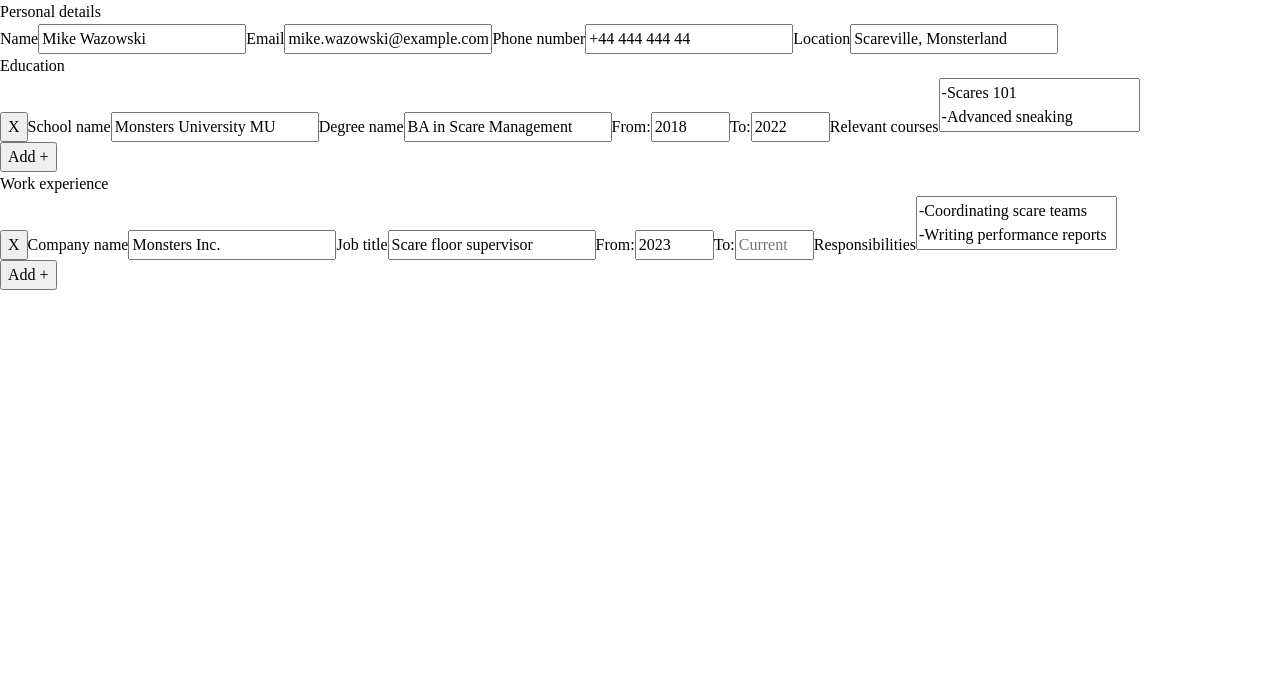
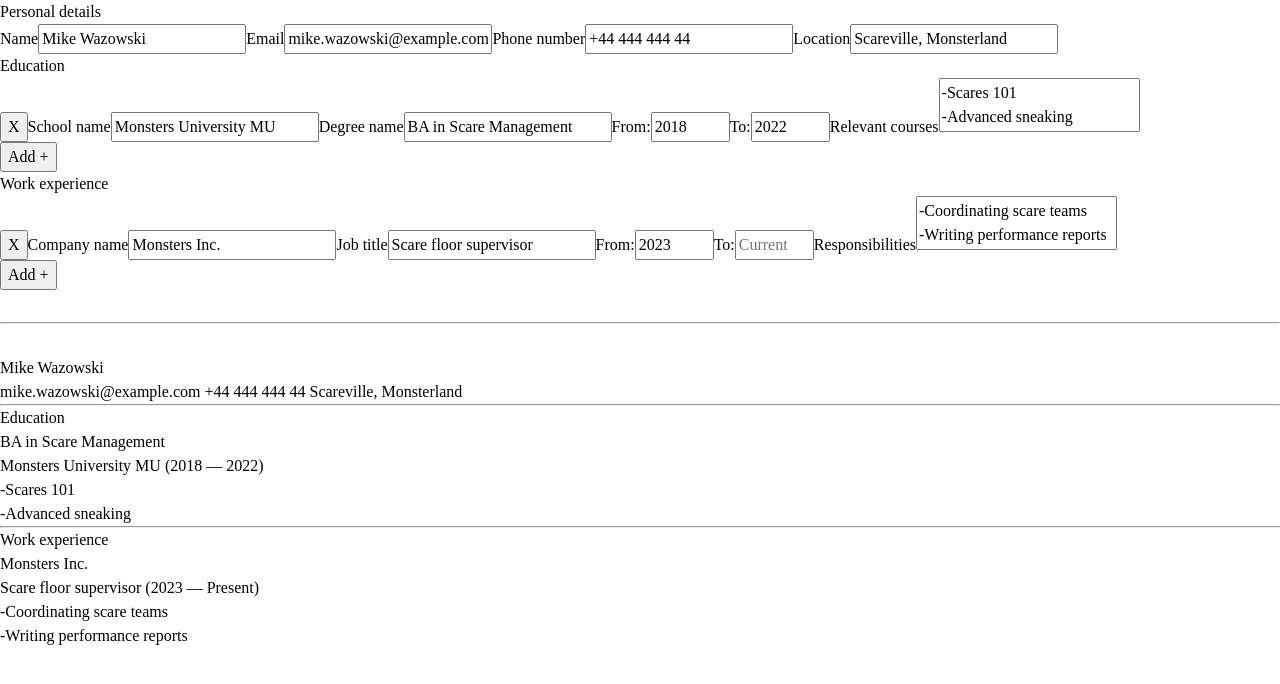
Before and after one commit to vicpues/odin-cv, a React (Vite) app: page / in a window 1280 px wide. Shown: the top 684 px of the page. Built offline with nearby package versions, Linux system fonts and the light colour scheme.

Commit message:
feat: Add basic output component

```diff
--- a/src/App.jsx
+++ b/src/App.jsx
@@ -1,6 +1,7 @@
 import "./App.css";
 import { useState } from "react";
 import Form from "./components/Form/Form";
+import Output from "./components/Output/Output";
 import { data } from "./form-data";
 
 export default function App() {
@@ -13,6 +14,8 @@
   return (
     <>
       <Form data={formData} updateFn={updateFn} />
+      <hr style={{ margin: "2rem 0" }} />
+      <Output data={formData} />
     </>
   );
 }
--- /dev/null
+++ b/src/components/Output/Output.jsx
@@ -0,0 +1,51 @@
+import getDateString from "./getDateString";
+import Paragraphs from "./Paragraphs";
+
+export default function Output({ data }) {
+  const personal = data.personalData[0];
+  const education = data.educationData;
+  const work = data.workData;
+
+  return (
+    <div>
+      <div>
+        <div>{personal.name}</div>
+        <span>{personal.email}</span> <span>{personal.phone}</span>{" "}
+        <span>{personal.location}</span>
+      </div>
+
+      <hr />
+
+      <div>
+        <div>Education</div>
+        {education.map((group) => (
+          <div key={group.uniqueId}>
+            <div>{group.degree}</div>
+            <span>{group.school}</span>{" "}
+            <span>{getDateString(group.from, group.to)}</span>
+            <div>
+              <Paragraphs string={group.details} />
+            </div>
+          </div>
+        ))}
+      </div>
+
+      <hr />
+
+      <div>
+        <div>Work experience</div>
+
+        {work.map((group) => (
+          <div key={group.uniqueId}>
+            <div>{group.company}</div>
+            <span>{group.position}</span>{" "}
+            <span>{getDateString(group.from, group.to)}</span>
+            <div>
+              <Paragraphs string={group.details} />
+            </div>
+          </div>
+        ))}
+      </div>
+    </div>
+  );
+}
--- /dev/null
+++ b/src/components/Output/Paragraphs.jsx
@@ -0,0 +1,10 @@
+export default function Paragraphs({ string }) {
+  const lines = string.split("\n");
+  return (
+    <>
+      {lines.map((line, index) => (
+        <p key={index}>{line}</p>
+      ))}
+    </>
+  );
+}
--- /dev/null
+++ b/src/components/Output/getDateString.js
@@ -0,0 +1,12 @@
+export default function getDateString(from, to) {
+    if (!from) {
+        return "";
+    }
+    if (!to) {
+        return `(${from} — Present)`;
+    }
+    if (from === to) {
+        return `(${from})`;
+    }
+    return `(${from} — ${to})`;
+}
```
